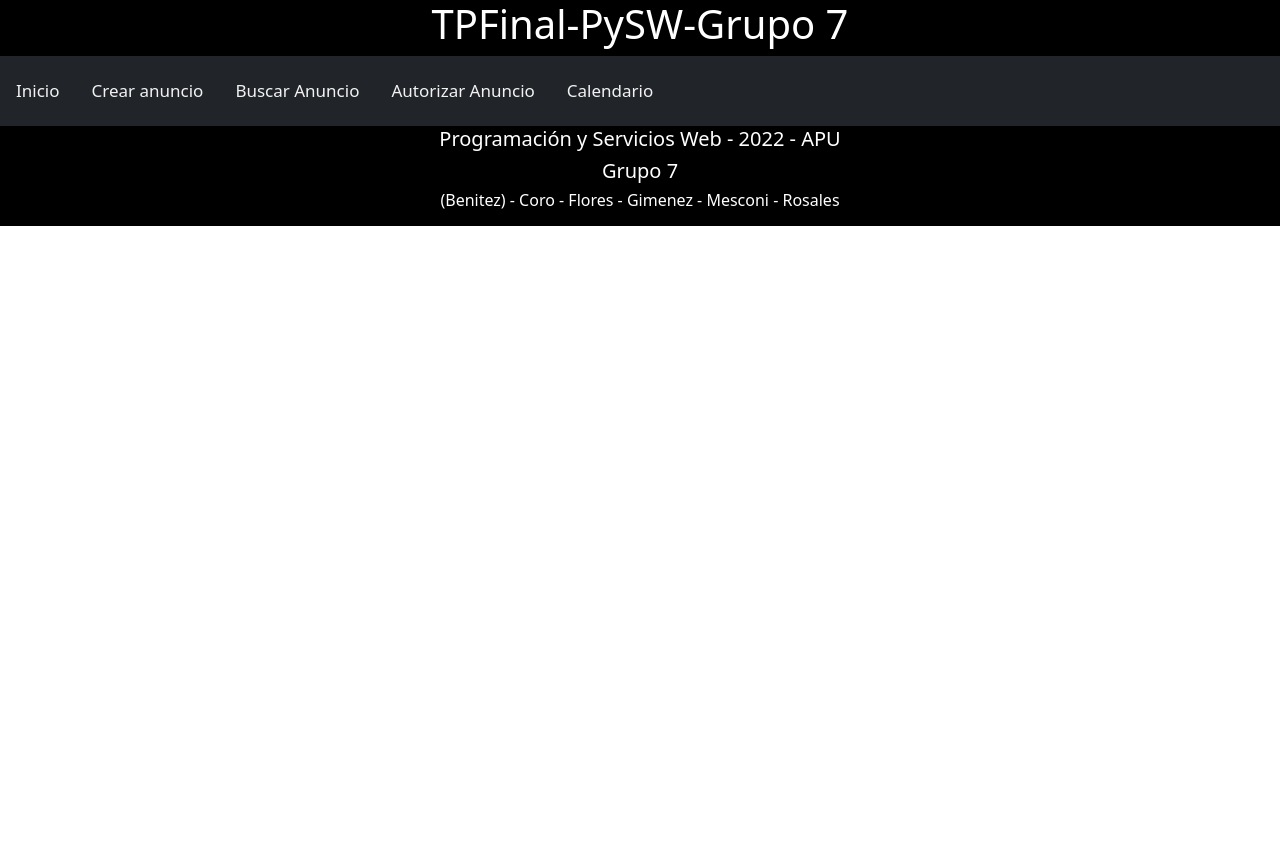
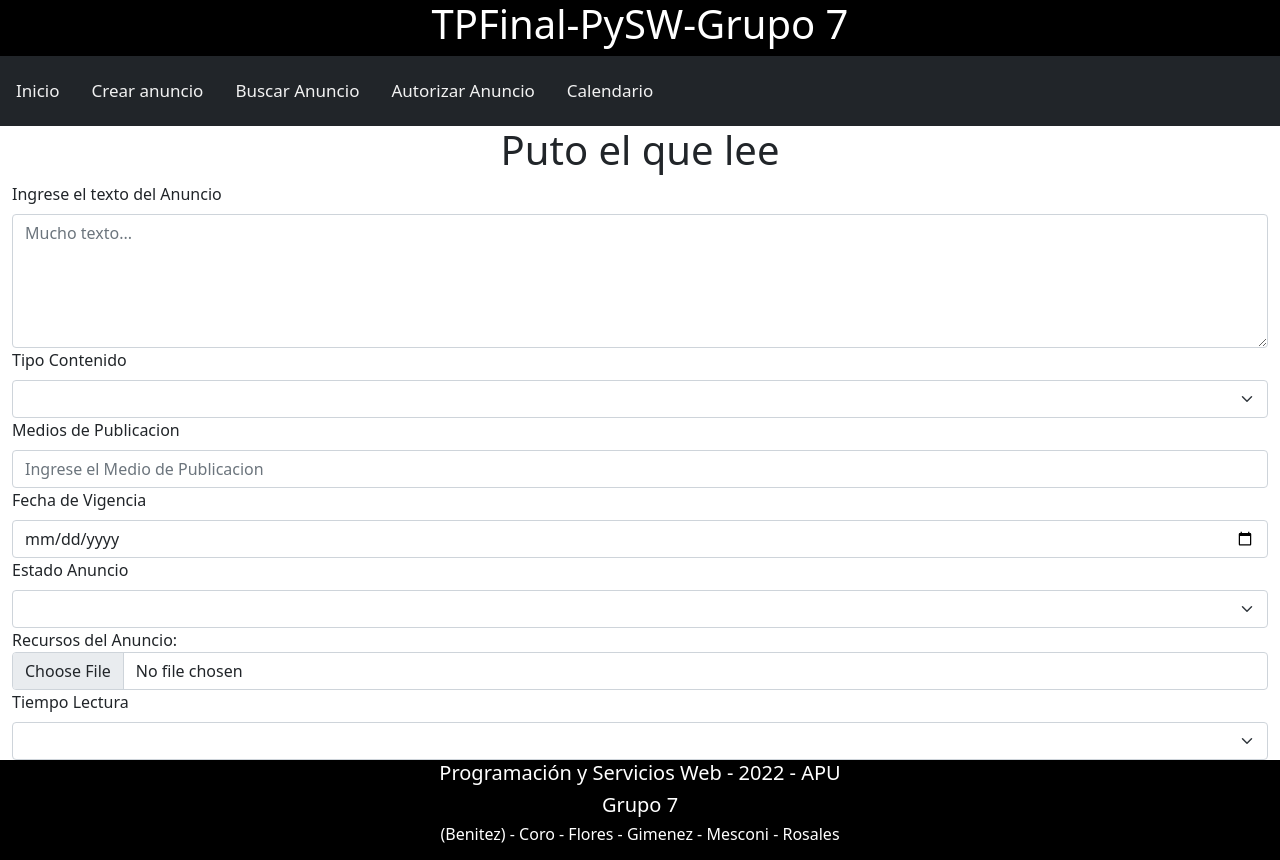
Before and after one commit to JMReader/GestorDeAnunciosFullStack, an Angular app in the folder proyFrontendGrupo07/: page /anuncios/crear in a window 1280 px wide. Before the commit this address led to /. Before the commit the page ends 800 px from the top, so only its background shows below. Built offline with nearby package versions, Linux system fonts and the light colour scheme.

Commit message:
Creacion de component
Creacion de component crearAnuncio

```diff
--- a/proyFrontendGrupo07/src/app/app-routing.module.ts
+++ b/proyFrontendGrupo07/src/app/app-routing.module.ts
@@ -1,9 +1,11 @@
 import { NgModule } from '@angular/core';
 import { RouterModule, Routes } from '@angular/router';
+import { CrearanuncioComponent } from './components/crearanuncio/crearanuncio.component';
 
 const routes: Routes = [
-/*
-{ path: 'anuncios/crear', component:  },
+  { path: 'anuncios/crear', component: CrearanuncioComponent },
+  /*
+
 { path: 'anuncios/ver', component:  },
 { path: 'anuncios/buscar', component:  },
 { path: 'anuncios/autorizar', component:  },
--- /dev/null
+++ b/proyFrontendGrupo07/src/app/components/crearanuncio/crearanuncio.component.html
@@ -0,0 +1,53 @@
+<div class ="container-fluid">
+    <h1 class="text-center">Puto el que lee</h1>
+    <form class="forms" [formGroup]="anunciosForm">
+
+        <div class="form-group">
+            <label for="textoAnuncio" class="form-label">Ingrese el texto del Anuncio</label>
+            <textarea name="textoAnuncio" id="textoAnuncio" class="form-control" placeholder="Mucho texto..." rows="5" formControlName="textoAnuncio"></textarea>
+        </div>
+
+        <div class="form-group">
+            <label for="tipoAnuncio" class="form-label">Tipo Contenido</label>
+            <select name="tipoAnuncio" id="tipoAnuncio" class="form-select" formControlName="tipoAnuncio">
+                <option value="{{item}}" *ngFor="let item of tipos">{{item}}</option>
+            </select>
+        </div>
+
+        <div class="form-group">
+            <label for="medioAnuncio" class="form-label">Medios de Publicacion</label>
+            <input type="text" class="form-control" placeholder="Ingrese el Medio de Publicacion" name="medioAnuncio" formControlName="medioAnuncio" id="medioAnuncio">
+        </div>
+
+        <div class="form-group">
+            <label for="vigenciaAnuncio" class="form-label">Fecha de Vigencia</label>
+            <input type="date" class="form-control" placeholder="Fecha Vigencia" name="vigenciaAnuncio" formControlName="vigenciaAnuncio" id="vigenciaAnuncio">
+        </div>
+
+        <div class="form-group">
+            <label for="estadoAnuncio" class="form-label">Estado Anuncio</label>
+            <select name="estadoAnuncio" id="estadoAnuncio" class="form-select" formControlName="estadoAnuncio">
+                <option value="Edicion">Edicion</option>
+                <option value="Confeccion">Confeccionado</option>
+                <option value="Autorizado">Autorizado</option>
+                <option value="Cancelado">Cancelado</option>
+            </select>
+        </div>
+
+        <div class="form-group">
+            <label for="recursosAnuncio">Recursos del Anuncio:</label>
+            <input type="file" accept="image/x-png,image/gif,image/jpeg" (onFileChanged)="onFileChanges($event)" class="form-control" id="recursosAnuncio"
+                placeholder="Ingrese Archivos del Anuncio" name="recursosAnuncio" required>
+        </div>
+
+        <div class="form-group">
+            <label for="lecturaAnuncio" class="form-label">Tiempo Lectura</label>
+            <select name="lecturaAnuncio" id="lecturaAnuncio" class="form-select" formControlName="lecturaAnuncio">
+                <option value="Corto">Corto</option>
+                <option value="Medio">Medio</option>
+                <option value="Largo">Largo</option>
+            </select>
+        </div>
+
+    </form>
+</div>
--- /dev/null
+++ b/proyFrontendGrupo07/src/app/components/crearanuncio/crearanuncio.component.ts
@@ -0,0 +1,37 @@
+import { Component, OnInit } from '@angular/core';
+import { FormControl, FormGroup } from '@angular/forms';
+
+@Component({
+  selector: 'app-crearanuncio',
+  templateUrl: './crearanuncio.component.html',
+  styleUrls: ['./crearanuncio.component.css']
+})
+export class CrearanuncioComponent implements OnInit {
+
+  tipos!: Array<String>;
+  recursos!: String;
+
+  anunciosForm = new FormGroup({
+    textoAnuncio: new FormControl(),
+    tipoAnuncio: new FormControl(),
+    medioAnuncio: new FormControl(),
+    vigenciaAnuncio: new FormControl(),
+    estadoAnuncio: new FormControl(),
+    lecturaAnuncio: new FormControl()
+  });
+
+  constructor() {
+    this.tipos = new Array<String>();
+    this.recursos = new String;
+    this.tipos = ["Texto","HTML","Imagen","Video","Otro"];
+  }
+
+  onFileChanges(files:any){
+    console.log("File has changed:", files);
+    this.recursos = files[0];
+    }
+
+  ngOnInit(): void {
+  }
+
+}
```
Also changed, not shown: proyFrontendGrupo07/src/app/app.module.ts (+7 -2 lines), proyFrontendGrupo07/src/app/components/crearanuncio/crearanuncio.component.css (added), 1 other file (tests, documents, lock files or other folders).
